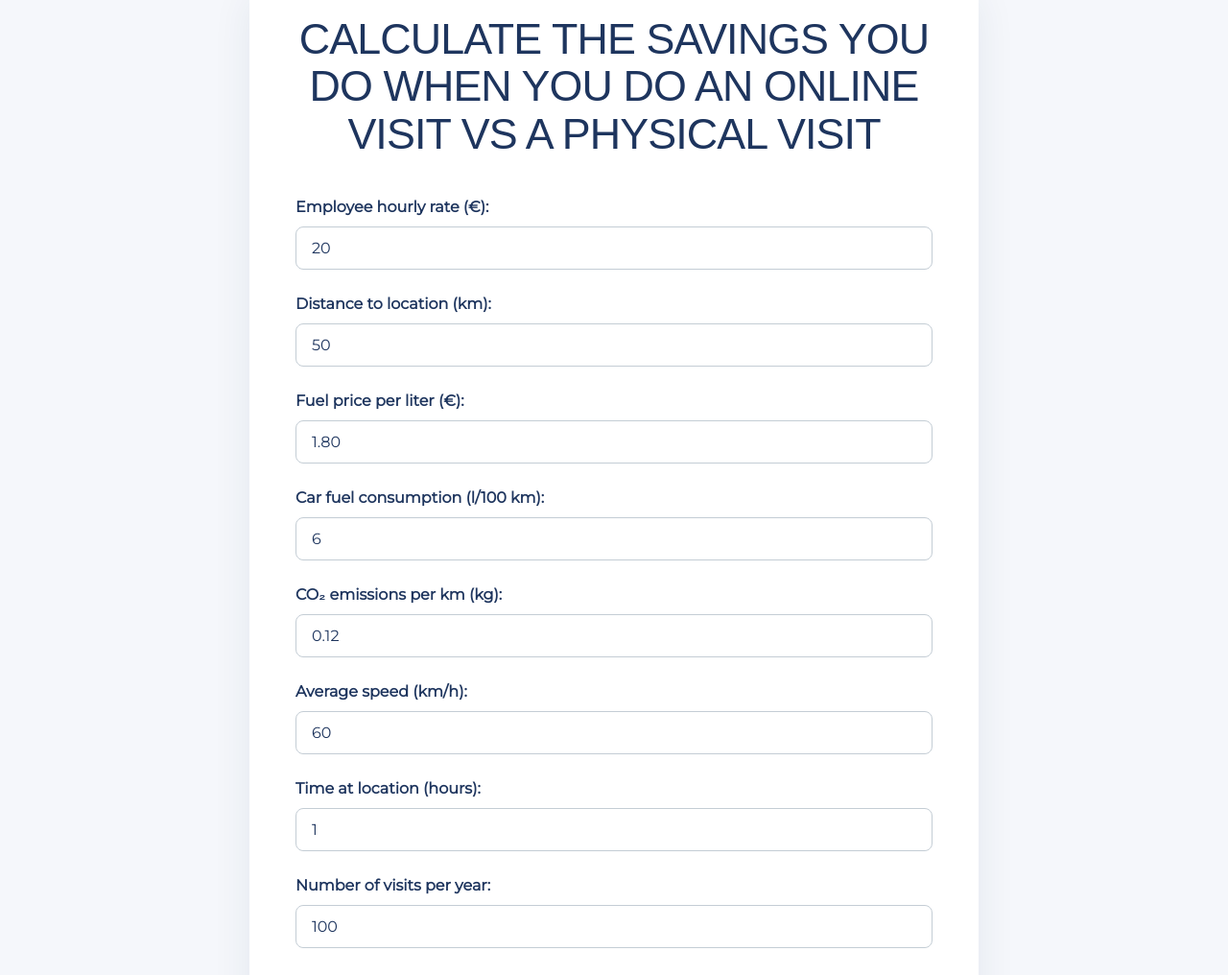
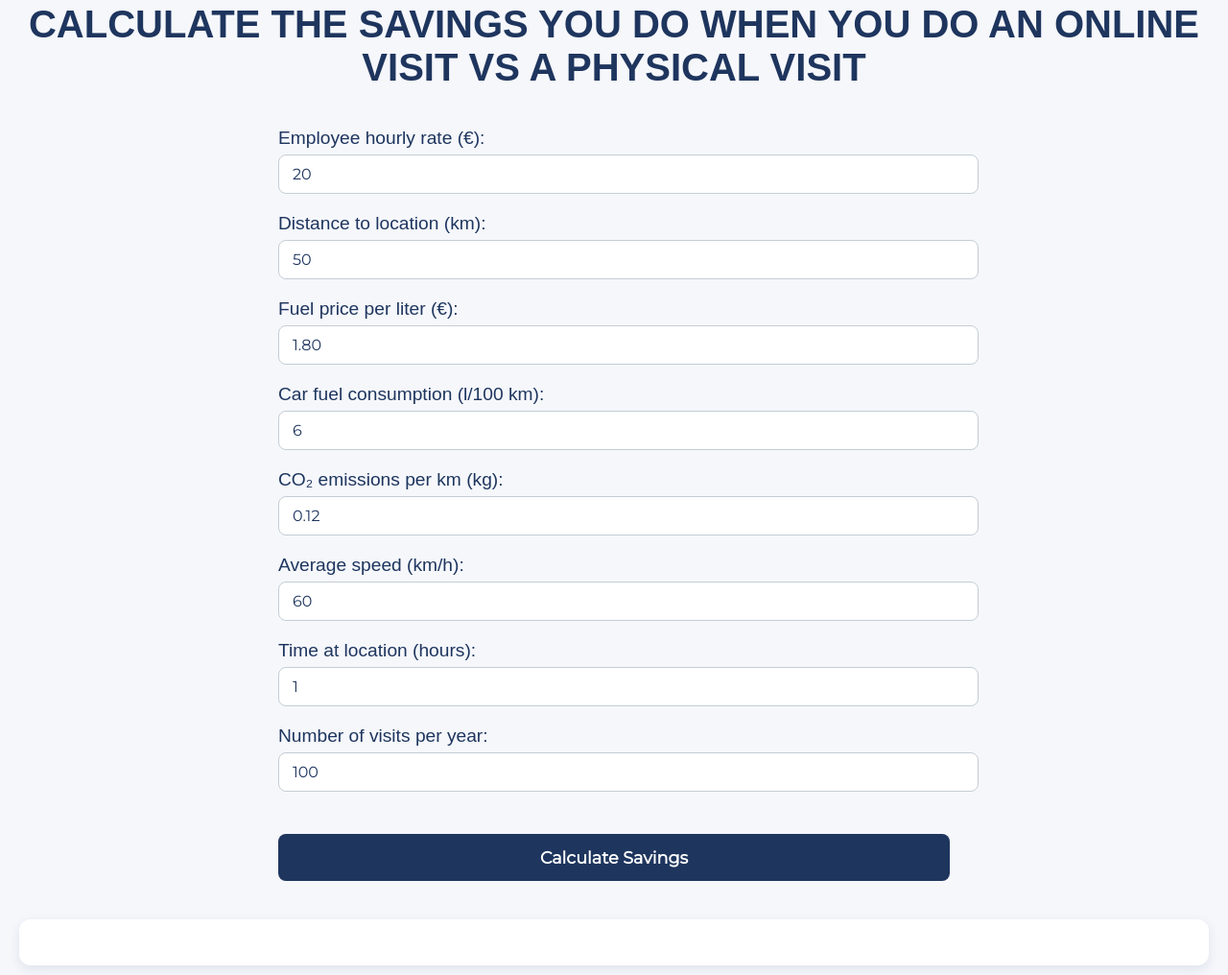
Before and after one commit to Neenzs/1, a plain HTML site: page page6.html in a window 1280 px wide. Shown: the part 64-1080 px from the top of the page at 96% size. Drawn offline with Linux system fonts and the light colour scheme; a web font is replaced by a local one.

Commit message:
Update page6.html

```diff
--- a/page6.html
+++ b/page6.html
@@ -3,181 +3,139 @@
 <head>
   <meta charset="UTF-8" />
   <meta name="viewport" content="width=device-width, initial-scale=1" />
-  <title>Calculate the Savings You Do When You Do an Online Visit vs a Physical Visit</title>
+  <title>Calculate Online vs Physical Visit Savings</title>
   <link href="https://fonts.googleapis.com/css2?family=Montserrat&family=Saira+Extra+Condensed&display=swap" rel="stylesheet" />
   <style>
-    /* Reset + base */
-    * {
-      box-sizing: border-box;
-    }
     body {
+      background-color: #f5f7fb;
       margin: 0;
-      background: #f5f7fb;
+      padding: 40px 20px;
       font-family: 'Montserrat', sans-serif;
       color: #1e355e;
-      -webkit-font-smoothing: antialiased;
-      -moz-osx-font-smoothing: grayscale;
-      font-size: 16px;
-      line-height: 1.5;
-      display: flex;
-      justify-content: center;
-      align-items: flex-start;
-      padding: 40px 20px;
-      min-height: 100vh;
     }
 
-    .page-wrapper {
-      background: white;
-      border-radius: 12px;
-      box-shadow: 0 20px 40px rgba(30, 53, 94, 0.08);
-      max-width: 760px;
-      width: 100%;
-      padding: 40px 48px 48px;
+    h1, h2, label {
+      font-family: 'Saira Extra Condensed', sans-serif;
+      color: #1e355e;
     }
 
     h1 {
-      font-family: 'Saira Extra Condensed', sans-serif;
-      font-weight: 400;
-      font-size: 2.8rem;
-      margin: 0 0 40px;
-      line-height: 1.1;
+      font-size: 2.5rem;
       text-align: center;
-      color: #1e355e;
-      letter-spacing: -0.02em;
-    }
-
-    form {
-      width: 100%;
+      margin-bottom: 40px;
     }
 
     label {
-      display: flex;
-      flex-direction: column;
-      font-weight: 600;
-      margin-bottom: 24px;
-      font-size: 1rem;
-      color: #1e355e;
+      display: block;
+      margin-bottom: 20px;
+      font-size: 1.2rem;
     }
 
     input[type="number"] {
-      margin-top: 8px;
-      padding: 12px 16px;
+      width: 100%;
+      padding: 10px 14px;
       font-size: 1rem;
       font-family: 'Montserrat', sans-serif;
       border: 1.8px solid #c4cdd5;
       border-radius: 8px;
-      background: #fff;
-      transition: border-color 0.2s ease;
-      outline-offset: 2px;
+      margin-top: 6px;
+      background: #ffffff;
       color: #1e355e;
-    }
-
-    input[type="number"]:focus {
-      border-color: #1e355e;
-      outline: none;
     }
 
     button {
       width: 100%;
-      padding: 14px 0;
-      margin-top: 8px;
+      padding: 14px;
+      margin-top: 24px;
+      font-size: 1.1rem;
+      font-family: 'Montserrat', sans-serif;
+      font-weight: 600;
       background-color: #1e355e;
       color: white;
       border: none;
       border-radius: 8px;
-      font-family: 'Montserrat', sans-serif;
-      font-weight: 700;
-      font-size: 1.1rem;
       cursor: pointer;
       transition: background-color 0.3s ease;
-      letter-spacing: 0.02em;
-      user-select: none;
     }
 
-    button:hover,
-    button:focus {
-      background-color: #16304a;
-      outline: none;
+    button:hover {
+      background-color: #142849;
+    }
+
+    form {
+      max-width: 700px;
+      margin: auto;
     }
 
     #result {
-      margin-top: 36px;
-      padding: 24px 32px;
-      background-color: #e9f1f7;
+      margin-top: 40px;
+      padding: 24px;
+      background: white;
       border-radius: 12px;
-      box-shadow: inset 0 2px 6px rgba(30, 53, 94, 0.1);
-      font-size: 1rem;
-      color: #1e355e;
-      line-height: 1.4;
-      white-space: pre-line;
-      min-height: 160px;
-      font-weight: 600;
+      box-shadow: 0 4px 12px rgba(30, 53, 94, 0.1);
+      font-family: 'Montserrat', sans-serif;
     }
 
     #result strong {
       font-weight: 700;
     }
 
-    @media (max-width: 480px) {
-      .page-wrapper {
-        padding: 32px 24px 32px;
-      }
+    @media (max-width: 600px) {
       h1 {
         font-size: 2rem;
-        margin-bottom: 28px;
       }
+
       label {
-        margin-bottom: 20px;
+        font-size: 1rem;
       }
-      input[type="number"] {
-        padding: 10px 14px;
-        font-size: 0.95rem;
-      }
+
       button {
         font-size: 1rem;
-        padding: 12px 0;
-      }
-      #result {
-        font-size: 0.95rem;
-        padding: 20px 24px;
       }
     }
   </style>
 </head>
 <body>
-  <div class="page-wrapper">
   <h1>CALCULATE THE SAVINGS YOU DO WHEN YOU DO AN ONLINE VISIT VS A PHYSICAL VISIT</h1>
-    <form id="savingsForm" onsubmit="event.preventDefault(); calculateSavings();">
-      <label for="hourlyRate">Employee hourly rate (€):
-        <input type="number" id="hourlyRate" value="20" step="1" min="0" required />
+
+  <form onsubmit="event.preventDefault(); calculateSavings();">
+    <label>
+      Employee hourly rate (€):
+      <input type="number" id="hourlyRate" value="20" step="1" />
     </label>
-      <label for="distance">Distance to location (km):
-        <input type="number" id="distance" value="50" step="1" min="0" required />
+    <label>
+      Distance to location (km):
+      <input type="number" id="distance" value="50" step="1" />
     </label>
-      <label for="fuelPrice">Fuel price per liter (€):
-        <input type="number" id="fuelPrice" value="1.80" step="0.01" min="0" required />
+    <label>
+      Fuel price per liter (€):
+      <input type="number" id="fuelPrice" value="1.80" step="0.01" />
     </label>
-      <label for="fuelConsumption">Car fuel consumption (l/100 km):
-        <input type="number" id="fuelConsumption" value="6" step="0.1" min="0" required />
+    <label>
+      Car fuel consumption (l/100 km):
+      <input type="number" id="fuelConsumption" value="6" step="0.1" />
     </label>
-      <label for="co2PerKm">CO₂ emissions per km (kg):
-        <input type="number" id="co2PerKm" value="0.12" step="0.01" min="0" required />
+    <label>
+      CO₂ emissions per km (kg):
+      <input type="number" id="co2PerKm" value="0.12" step="0.01" />
     </label>
-      <label for="speed">Average speed (km/h):
-        <input type="number" id="speed" value="60" step="1" min="1" required />
+    <label>
+      Average speed (km/h):
+      <input type="number" id="speed" value="60" step="1" />
     </label>
-      <label for="timeAtLocation">Time at location (hours):
-        <input type="number" id="timeAtLocation" value="1" step="0.1" min="0" required />
+    <label>
+      Time at location (hours):
+      <input type="number" id="timeAtLocation" value="1" step="0.1" />
     </label>
-      <label for="annualVisits">Number of visits per year:
-        <input type="number" id="annualVisits" value="100" step="1" min="0" required />
+    <label>
+      Number of visits per year:
+      <input type="number" id="annualVisits" value="100" step="1" />
     </label>
 
-      <button type="submit" aria-label="Calculate savings">Calculate Savings</button>
+    <button type="submit">Calculate Savings</button>
   </form>
 
-    <div id="result" aria-live="polite" role="region"></div>
-  </div>
+  <div id="result"></div>
 
   <script>
     function calculateSavings() {
@@ -203,30 +161,19 @@
       const annualCo2Emission = co2Emissions * annualVisits;
       const totalAnnualSavings = (annualPersonnelCost + annualFuelCost + annualCo2Emission) - softwareCostPerYear;
 
-      // Format numbers with thousands separator and 2 decimals
-      function formatEuro(value) {
-        return value.toLocaleString('en-EN', { minimumFractionDigits: 2, maximumFractionDigits: 2 });
-      }
-      function formatKg(value) {
-        return value.toLocaleString('en-EN', { minimumFractionDigits: 2, maximumFractionDigits: 2 });
-      }
+      document.getElementById('result').innerHTML = `
+        <strong>Savings per physical visit:</strong><br>
+        Personnel cost: €${personnelCost.toFixed(2)}<br>
+        Fuel cost: €${fuelCost.toFixed(2)}<br>
+        CO₂ emissions: ${co2Emissions.toFixed(2)} kg<br>
+        Total time: ${totalTime.toFixed(2)} hours<br><br>
 
-      const resultText = `
-Savings with online management (compared to physical visits):
-
-Personnel cost per physical visit: €${formatEuro(personnelCost)}
-Fuel cost per physical visit: €${formatEuro(fuelCost)}
-CO₂ emissions per physical visit: ${formatKg(co2Emissions)} kg
-Total time per physical visit: ${totalTime.toFixed(2)} hours
-
-Annual savings:
-Annual personnel costs: €${formatEuro(annualPersonnelCost)}
-Annual fuel costs: €${formatEuro(annualFuelCost)}
-Annual CO₂ savings (kg): ${formatKg(annualCo2Emission)} kg
-Annual savings from online management (minus software costs): €${formatEuro(totalAnnualSavings)}
+        <strong>Annual savings:</strong><br>
+        Personnel cost: €${annualPersonnelCost.toFixed(2)}<br>
+        Fuel cost: €${annualFuelCost.toFixed(2)}<br>
+        CO₂ savings: ${annualCo2Emission.toFixed(2)} kg<br>
+        Net savings (after software): €${totalAnnualSavings.toFixed(2)}
       `;
-
-      document.getElementById('result').textContent = resultText.trim();
     }
   </script>
 </body>
```
Lines whose indentation alone changed are shown as unchanged.
